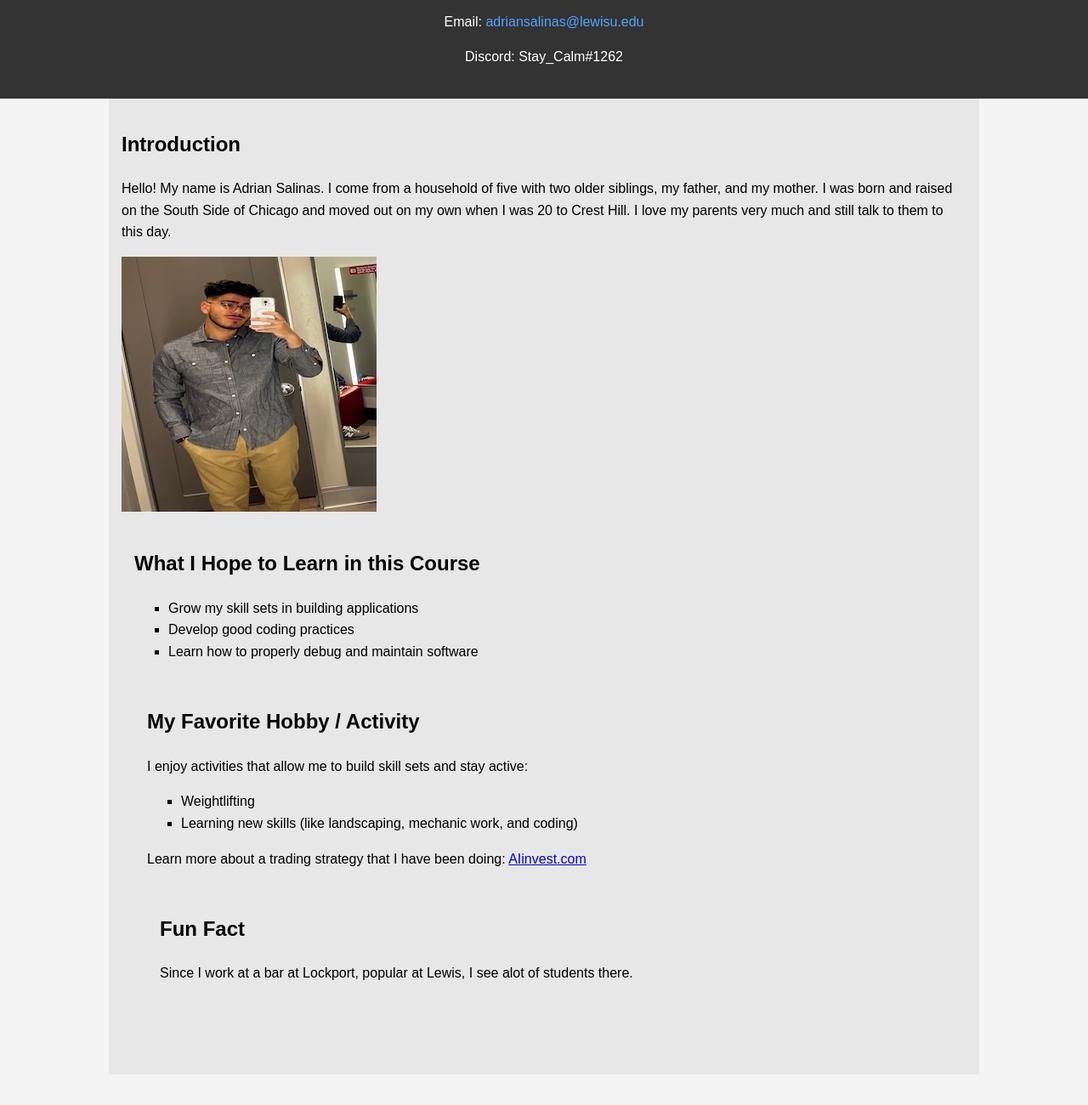
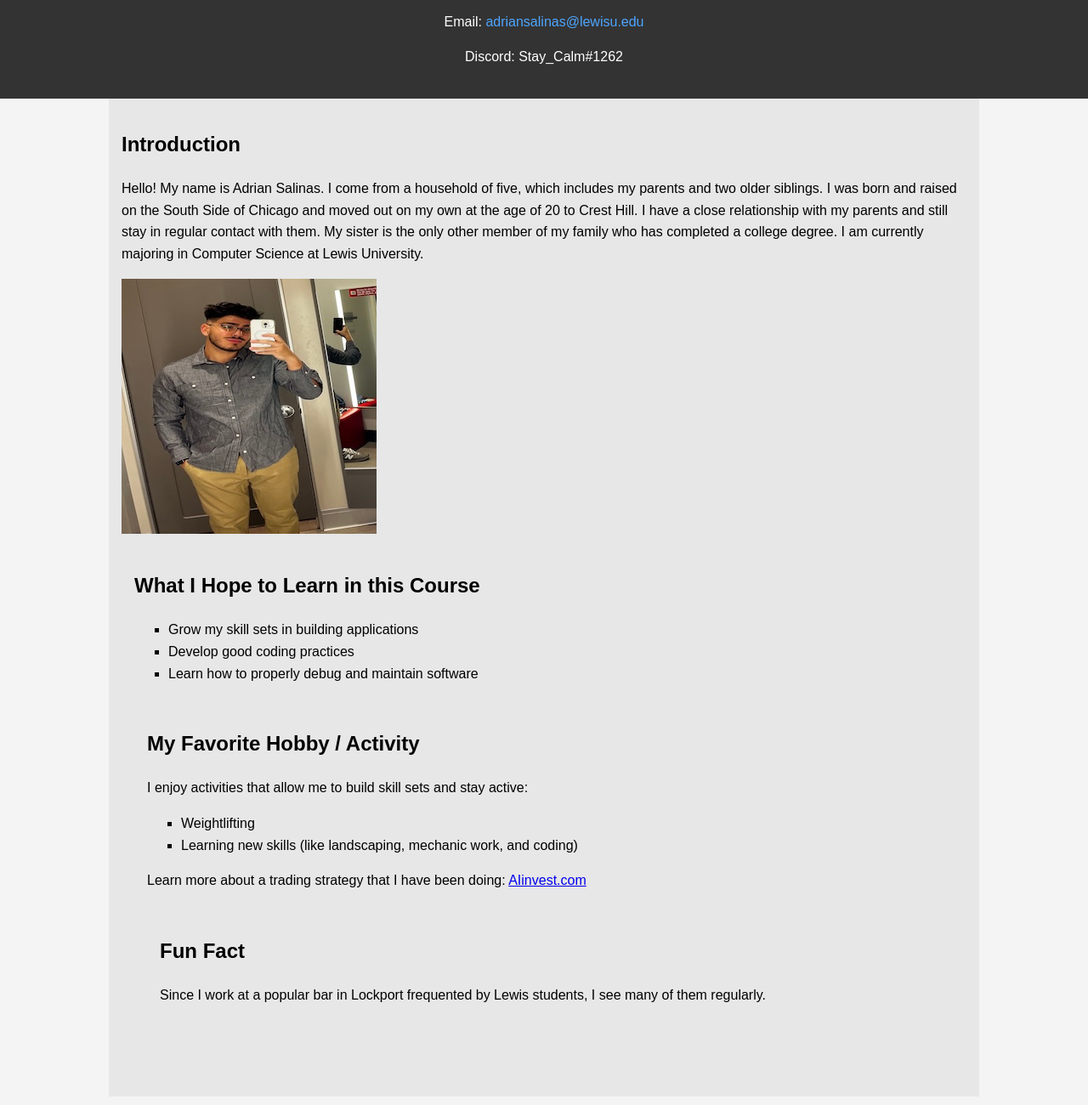
Before and after one commit to adrian57831/Introduction-Website-Computer_Engineering_FA25, a plain HTML site: page index.html in a window 1280 px wide. Shown: the part 922-2222 px from the top of the page at 85% size. Before the commit the page ends 2196 px from the top, so only its background shows below. Drawn offline with Linux system fonts and the light colour scheme.

Commit message:
Update index.html

```diff
--- a/index.html
+++ b/index.html
@@ -68,7 +68,7 @@
     <div class="container">
         <section>
             <h2>Introduction</h2>
-            <p>Hello! My name is Adrian Salinas. I come from a household of five with two older siblings, my father, and my mother. I was born and raised on the South Side of Chicago and moved out on my own when I was 20 to Crest Hill. I love my parents very much and still talk to them to this day.</p>
+            <p>Hello! My name is Adrian Salinas. I come from a household of five, which includes my parents and two older siblings. I was born and raised on the South Side of Chicago and moved out on my own at the age of 20 to Crest Hill. I have a close relationship with my parents and still stay in regular contact with them. My sister is the only other member of my family who has completed a college degree. I am currently majoring in Computer Science at Lewis University. </p>
 
             <!-- Thumbnail version -->
             <img src="images/me-300-by-300.jpeg" alt="Adrian Salinas Thumbnail" width="300">
@@ -92,7 +92,7 @@
             </p>
         <section>
             <h2>Fun Fact</h2>
-            <p>Since I work at a bar at Lockport, popular at Lewis, I see alot of students there.</p>
+            <p>Since I work at a popular bar in Lockport frequented by Lewis students, I see many of them regularly.</p>
         </section>
     </div>
 </body>
```
